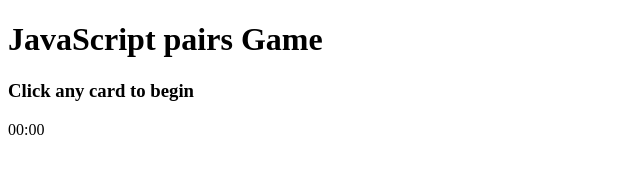
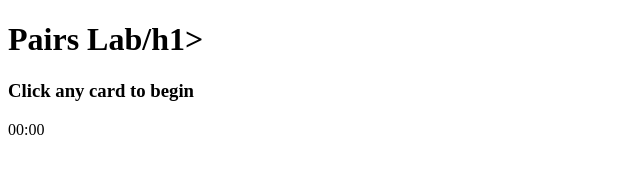
Before and after one commit to gamification-mariawardsob/pairs_lab, a plain HTML site: page index.html in a window 1280 px wide. Shown: the whole page, without its empty margins (0-640 px from the left). Drawn offline with Linux system fonts and the light colour scheme.

Commit message:
Update index.html

```diff
--- a/index.html
+++ b/index.html
@@ -5,7 +5,7 @@
 </head>
 <body>
 <div class="wrapper">
-  <h1>JavaScript pairs Game</h1>
+  <h1>Pairs Lab/h1>
   <h3>Click any card to begin</h3>
   <p><span id="seconds">00</span>:<span id="tens">00</span></p>
   <p id ="text"></p>
```
